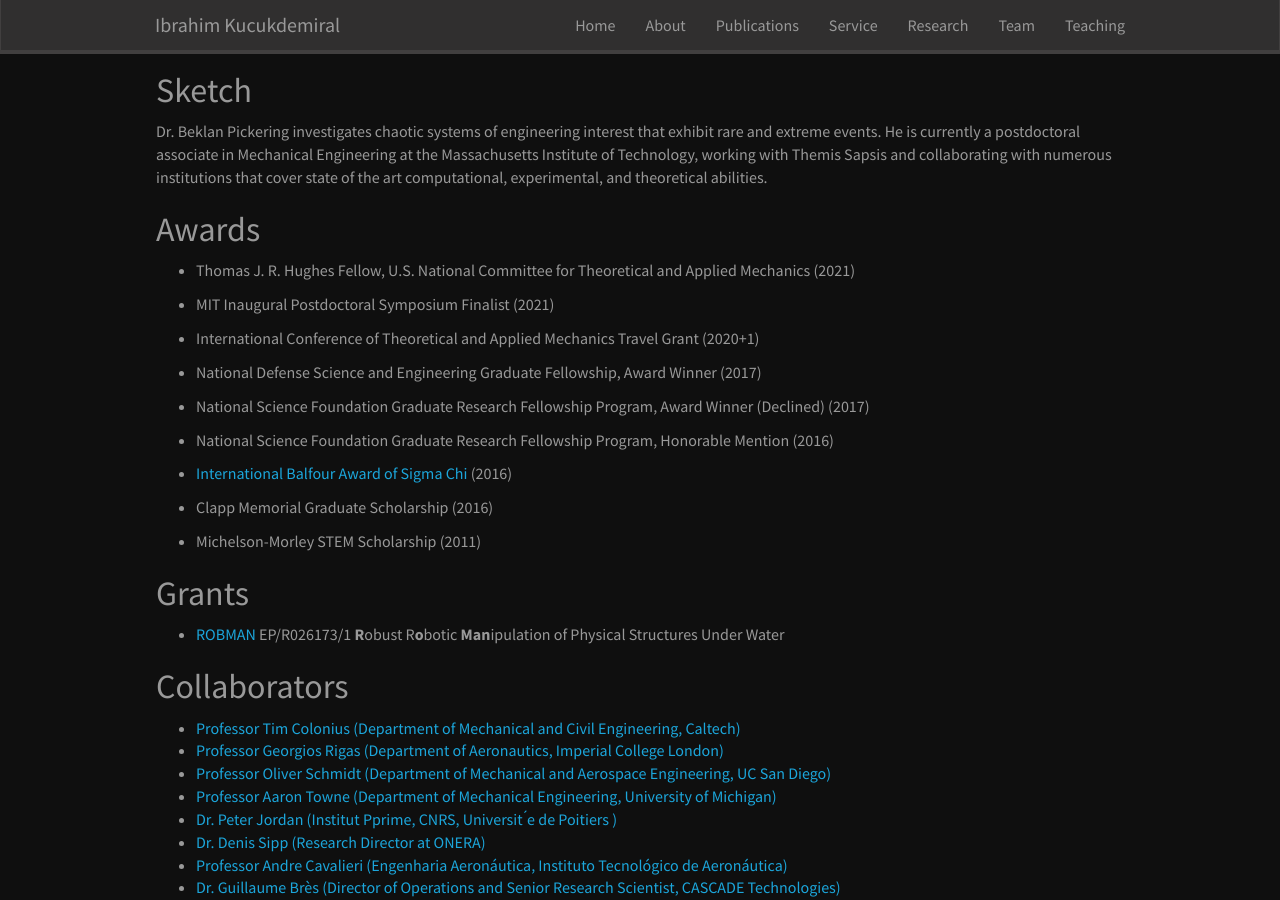
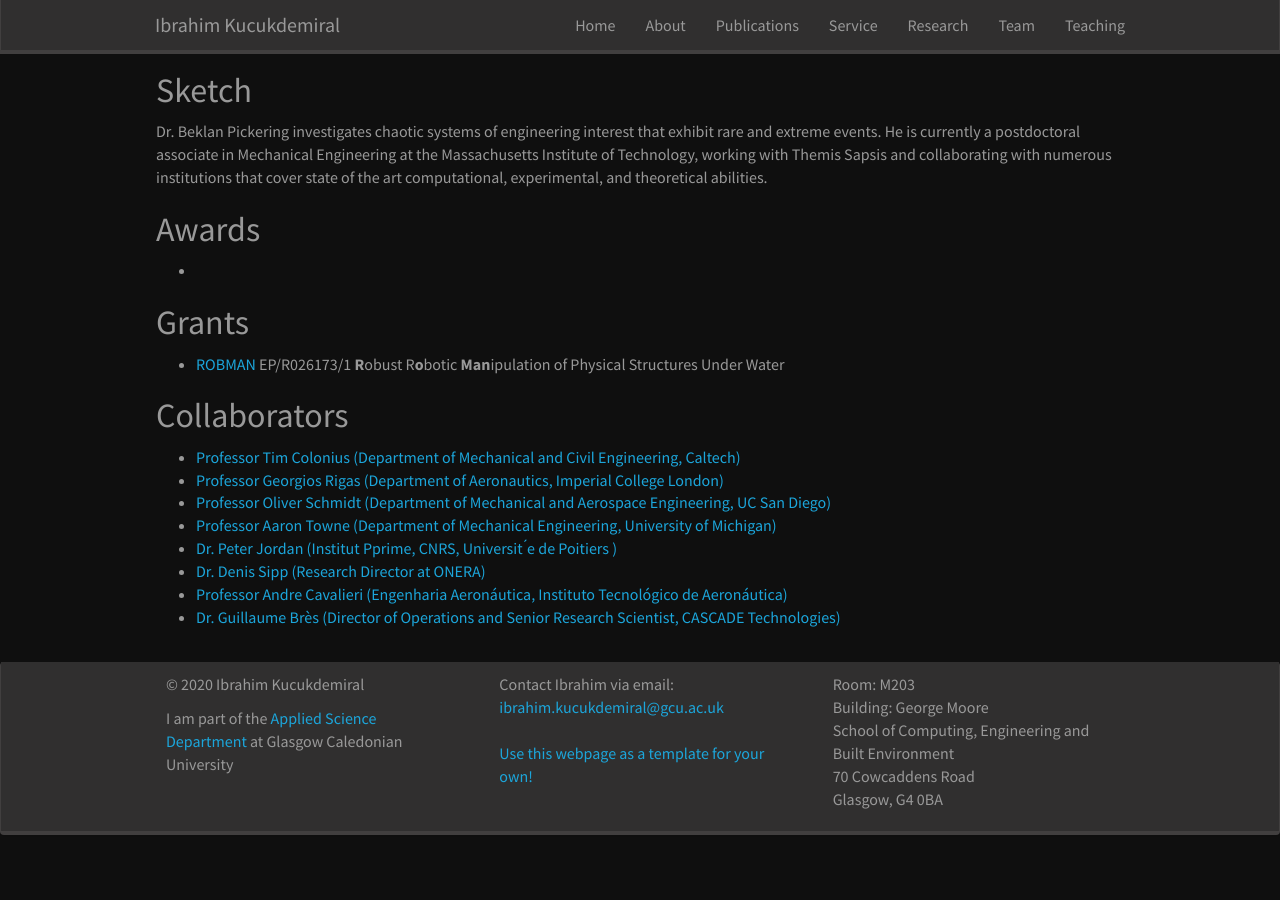
Before and after one commit to kucukdemiral/kucukdemiral.github.io, a Jekyll site: the page built from _pages/about.md, in a window 1280 px wide and 900 px high, scrolled down 439 px. Built offline with Jekyll 4.4.1, drawn with Linux system fonts in a browser that asks for light colours; nearby versions of some CDN libraries; a style sheet for code colours, icons or effects is not loaded; after the commit the page ends 1296 px from its top, so only the background shows below that.

Commit message:
Update awards.yml

```diff
--- a/_data/awards.yml
+++ b/_data/awards.yml
@@ -1,9 +1 @@
-- name: Thomas J. R. Hughes Fellow, U.S. National Committee for Theoretical and Applied Mechanics (2021)
-- name: MIT Inaugural Postdoctoral Symposium Finalist (2021)
-- name: International Conference of Theoretical and Applied Mechanics Travel Grant (2020+1)
-- name: National Defense Science and Engineering Graduate Fellowship, Award Winner (2017)
-- name: National Science Foundation Graduate Research Fellowship Program, Award Winner (Declined) (2017)
-- name: National Science Foundation Graduate Research Fellowship Program, Honorable Mention (2016)
-- name: <a href="https://thedaily.case.edu/recent-alumnus-awarded-sigma-chi-fraternitys-international-balfour-award/" target="_blank">International Balfour Award of Sigma Chi</a> (2016)
-- name: Clapp Memorial Graduate Scholarship (2016)
-- name: Michelson-Morley STEM Scholarship (2011)
+- name:
```
